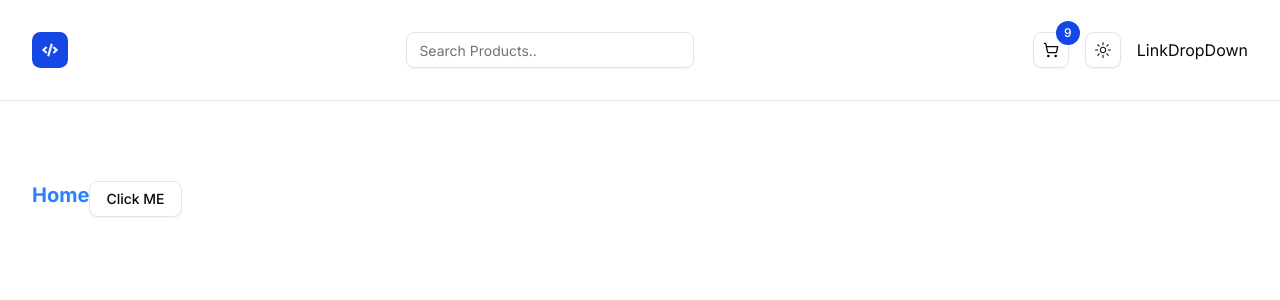
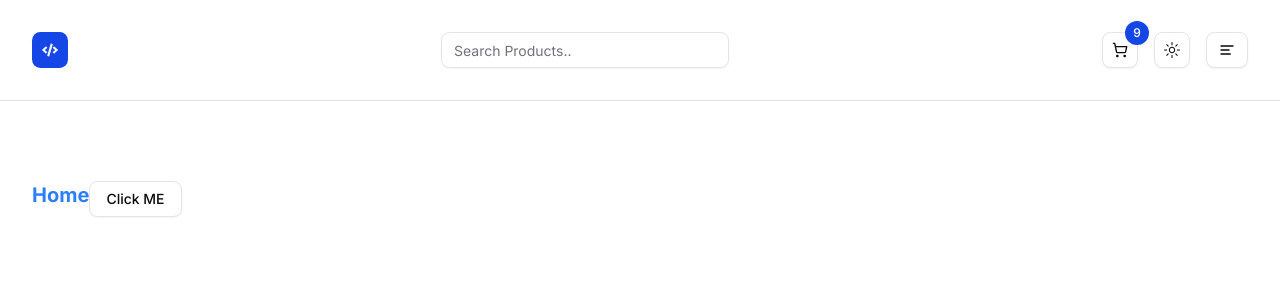
Before and after one commit to only-as19/Next-JS-Store, a Next.js app: page / in a window 1280 px wide. Shown: the top 300 px of the page. Built offline with nearby package versions, Linux system fonts and the light colour scheme.

Commit message:
Feat: Complete LinksDropdown Component

```diff
--- a/components/navbar/LinksDropDown.tsx
+++ b/components/navbar/LinksDropDown.tsx
@@ -1,8 +1,33 @@
+import {
+  DropdownMenu,
+  DropdownMenuContent,
+  DropdownMenuItem,
+  DropdownMenuTrigger,
+  DropdownMenuSeparator,}
+  from "@/components/ui/dropdown-menu"
+ import { LuAlignLeft } from 'react-icons/lu';
+import Link from 'next/link';
+import { Button } from '../ui/button';
+import { links } from '@/utils/links';
+
+
 const LinkDropDown = () => {
   return (
-    <div>
-      LinkDropDown
-    </div>
+    <DropdownMenu>
+      <DropdownMenuTrigger asChild>
+         <Button variant='outline' className='flex gap-4 max-w-[100px]'>
+          <LuAlignLeft className="h-6 w-6"/>
+         </Button>
+      </DropdownMenuTrigger>
+      <DropdownMenuContent className="w-40" align="start" sideOffset={10}>
+        {links.map(link=>(
+          <DropdownMenuItem key={link.href}>
+            <Link href={link.href} className="capitalize w-full">{link.label}</Link>
+
+          </DropdownMenuItem>
+        ))}
+      </DropdownMenuContent>
+    </DropdownMenu>
   )
 }
 
```
